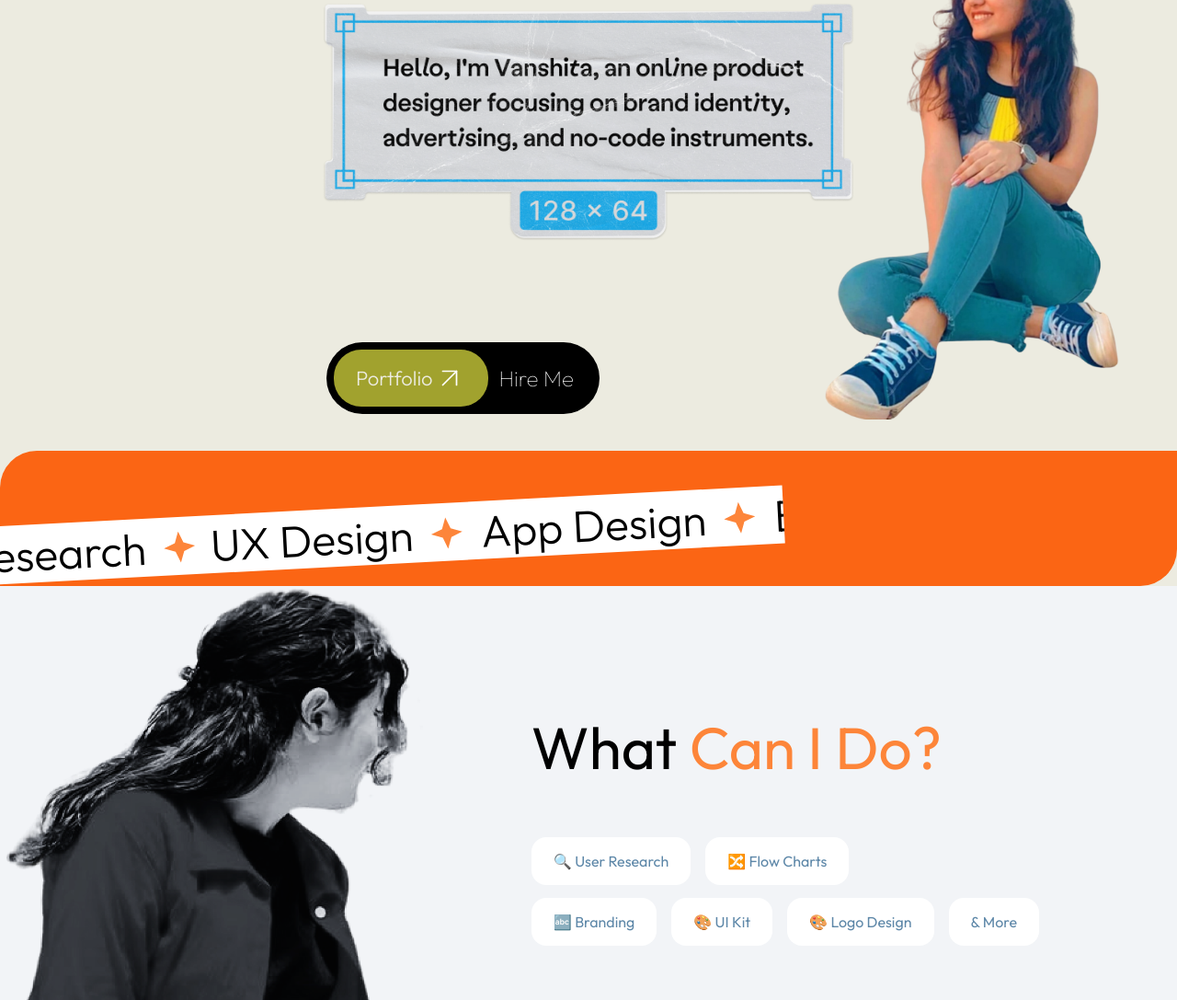
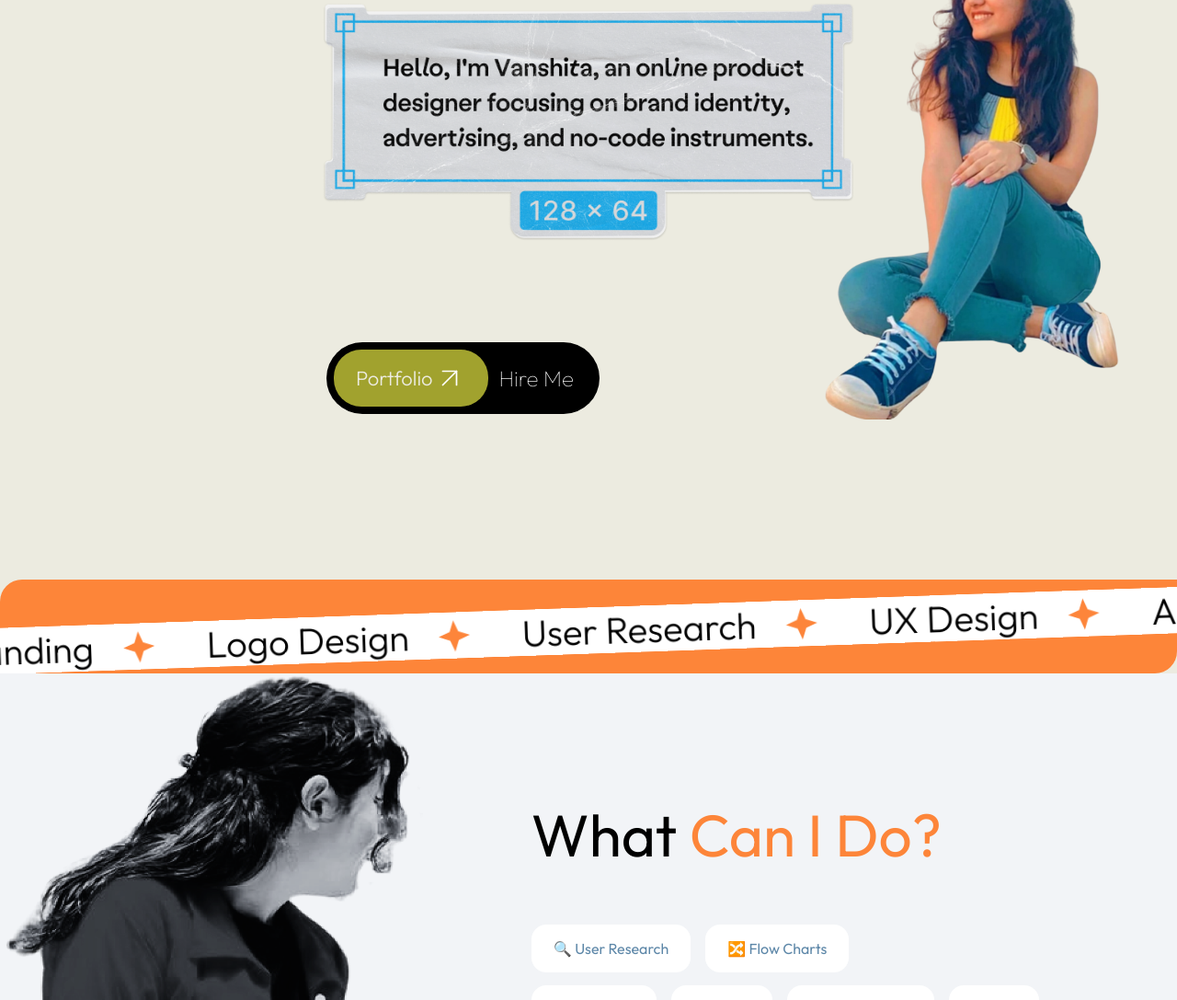
Before and after one commit to imankitkalirawana/vanshita-project, a plain HTML site: page index.html in a window 1280 px wide. Shown: the part 723-1810 px from the top of the page at 92% size. Drawn offline with nearby package versions, Linux system fonts and the light colour scheme.

Commit message:
Refactor marquee animation and styling

```diff
--- a/index.html
+++ b/index.html
@@ -123,9 +123,16 @@
       </div>
     </div>
     <!-- moving strip -->
-    <div class="moving-strip-container">
-      <div class="moving-strip">
-        <div class="moving-content">
+    <div
+      class="marquee-container"
+      data-vertical="false"
+      data-reverse="false"
+      data-pause-on-hover="true"
+    >
+      <div class="marquee-mask"></div>
+      <div class="marquee-strip">
+        <div class="marquee-content">
+          <div class="marquee-item">
             <span>UX Design</span>
             <svg
               xmlns="http://www.w3.org/2000/svg"
@@ -139,6 +146,8 @@
                 fill="#FD853A"
               />
             </svg>
+          </div>
+          <div class="marquee-item">
             <span>App Design</span>
             <svg
               xmlns="http://www.w3.org/2000/svg"
@@ -152,6 +161,8 @@
                 fill="#FD853A"
               />
             </svg>
+          </div>
+          <div class="marquee-item">
             <span>Branding</span>
             <svg
               xmlns="http://www.w3.org/2000/svg"
@@ -165,6 +176,8 @@
                 fill="#FD853A"
               />
             </svg>
+          </div>
+          <div class="marquee-item">
             <span>Logo Design</span>
             <svg
               xmlns="http://www.w3.org/2000/svg"
@@ -178,6 +191,8 @@
                 fill="#FD853A"
               />
             </svg>
+          </div>
+          <div class="marquee-item">
             <span>User Research</span>
             <svg
               xmlns="http://www.w3.org/2000/svg"
@@ -191,6 +206,37 @@
                 fill="#FD853A"
               />
             </svg>
+          </div>
+          <div class="marquee-item">
+            <span>UX Design</span>
+            <svg
+              xmlns="http://www.w3.org/2000/svg"
+              width="35"
+              height="35"
+              viewBox="0 0 35 35"
+              fill="none"
+            >
+              <path
+                d="M16.3832 0.783373L21.6154 12.8665L34.1086 17.0257L22.0254 22.2578L17.8663 34.751L12.6341 22.6679L0.140944 18.5087L12.2241 13.2765L16.3832 0.783373Z"
+                fill="#FD853A"
+              />
+            </svg>
+          </div>
+          <div class="marquee-item">
+            <span>App Design</span>
+            <svg
+              xmlns="http://www.w3.org/2000/svg"
+              width="35"
+              height="35"
+              viewBox="0 0 35 35"
+              fill="none"
+            >
+              <path
+                d="M16.3832 0.783373L21.6154 12.8665L34.1086 17.0257L22.0254 22.2578L17.8663 34.751L12.6341 22.6679L0.140944 18.5087L12.2241 13.2765L16.3832 0.783373Z"
+                fill="#FD853A"
+              />
+            </svg>
+          </div>
         </div>
       </div>
     </div>
@@ -479,19 +525,17 @@
       });
     });
 
-    $(document).ready(function () {
-      let $strip = $(".moving-strip");
-      let stripContent = $strip.html();
-      $strip.append(stripContent);
+    document.querySelectorAll(".marquee-container").forEach((container) => {
+      const content = container.querySelector(".marquee-content");
+      const repeatCount = 5; // Number of times to repeat the content
 
-      function animateStrip() {
-        $strip.animate({ left: "-100%" }, 15000, "linear", function () {
-          $strip.css("left", "0");
-          animateStrip();
+      // duplicate the icons
+      const items = Array.from(content.children);
+      for (let i = 0; i < repeatCount - 1; i++) {
+        items.forEach((item) => {
+          content.appendChild(item.cloneNode(true));
         });
       }
-
-      animateStrip();
     });
   </script>
 </html>
--- a/style.css
+++ b/style.css
@@ -7,6 +7,8 @@
   --default: #4c4c4c;
   --font: Outfit, sans-serif;
   --radius: 30px;
+  --marquee-duration: 80s;
+  --marquee-gap: 40px;
 }
 
 * {
@@ -229,13 +231,6 @@ li {
   display: inline-block;
   white-space: nowrap;
   animation: move-content 15s linear infinite;
-}
-
-.moving-strip span {
-  font-size: 48px;
-  font-weight: 300;
-  display: inline-block;
-  margin: 0 16px;
 }
 
 @keyframes move-content {
@@ -497,3 +492,79 @@ li {
 .social-media {
   gap: 40px;
 }
+
+/* marquee  */
+
+.marquee-container {
+  position: relative;
+  overflow: hidden;
+  display: flex;
+  width: 100%;
+  height: 62px;
+  margin-top: 140px;
+  background: var(--primary);
+  padding: 20px 0;
+  border-radius: 24px 0;
+}
+
+.marquee-strip {
+  height: fit-content;
+  background: white;
+  transform: rotate(-2deg) translateY(-330%);
+}
+
+.marquee-content {
+  display: flex;
+  gap: var(--marquee-gap);
+  animation: marquee-horizontal var(--marquee-duration) linear infinite;
+  background: white;
+}
+
+.marquee-container[data-vertical="true"] .marquee-content {
+  flex-direction: column;
+  animation: marquee-vertical var(--marquee-duration) linear infinite;
+}
+
+.marquee-container[data-reverse="true"] .marquee-content {
+  animation-direction: reverse;
+}
+
+.marquee-container[data-pause-on-hover="true"]:hover .marquee-content {
+  animation-play-state: paused;
+}
+
+@keyframes marquee-horizontal {
+  from {
+    transform: translateX(0);
+  }
+  to {
+    transform: translateX(-100%);
+  }
+}
+
+@keyframes marquee-vertical {
+  from {
+    transform: translateY(0);
+  }
+  to {
+    transform: translateY(-100%);
+  }
+}
+
+.marquee-item {
+  display: flex;
+  align-items: center;
+  gap: 16px;
+  white-space: nowrap;
+}
+
+.marquee-item span {
+  font-size: 40px;
+  font-weight: 300;
+  display: inline-block;
+  margin: 0 16px;
+}
+
+.marquee-container[data-vertical="true"] .marquee-mask {
+  background: linear-gradient(to bottom, white 5%, transparent 50%, white 95%);
+}
```
Lines whose indentation alone changed are shown as unchanged.
